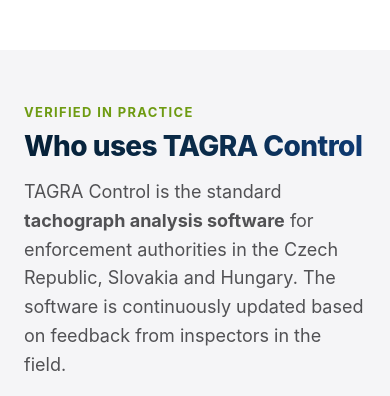
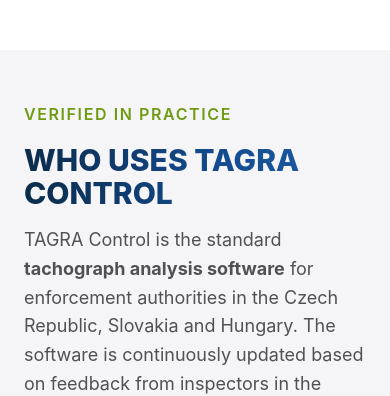
Before and after one commit to LiorD78/tagra-eu, a plain HTML site: page enforcement/index.html in a window 390 px wide. Shown: the part 2354-2750 px from the top of the page. Drawn offline with Linux system fonts and the light colour scheme.

Commit message:
style: adopt TRUCKMALL heading styles site-wide (UPPERCASE + brighter gradient)
User requested unification of TAGRA heading style with the matching
TRUCKMALL.cz product pages, which use a more vivid 3-stop blue gradient
and UPPERCASE headings — and the same 0.1em-tracked green eyebrow.

Heading (.section-h2):
  - font-size: 36px (30px below 768px)
  - font-weight: 800
  - text-transform: uppercase
  - gradient: linear-gradient(90deg, #0b2c4a 0%, #134a8e 55%, #1f5fa6 100%)
    (brighter mid-blue than the previous #052037→#0e3a73 ramp)
  - -webkit-background-clip: text → transparent fill

Eyebrow (.section-label):
  - font-size: 16px (was 13px)
  - font-weight: 600 (was 700)
  - color: var(--green-brand, #6E9B12)
  - letter-spacing: 0.1em, uppercase

Tokens (--blue-dark, --blue-mid, --blue-light, --green-brand) are
already defined in every page's :root, so the rules use them with
literal fallbacks for safety.

Cache buster bumped to ?v=20260513o.

```diff
--- a/enforcement/index.html
+++ b/enforcement/index.html
@@ -154,8 +154,25 @@
     .section--gray { background: #f5f5f7; }
     .section--blue { background: #eaf3f8; }
     @media (max-width: 768px) { .section { padding: 52px 0; } }
-    .section-label { font-size: 13px; font-weight: 700; letter-spacing: .1em; text-transform: uppercase; color: var(--green-brand); margin-bottom: 8px; display: block; }
-    .section-h2 { font-size: clamp(28px,3.5vw,40px); font-weight: 800; line-height: 1.1; background: linear-gradient(90deg,#052037,var(--blue-dark) 55%,#0e3a73); -webkit-background-clip: text; -webkit-text-fill-color: transparent; background-clip: text; display: inline-block; margin-bottom: 16px; }
+    .section-label {
+      font-size: 16px; font-weight: 600; letter-spacing: 0.1em;
+      text-transform: uppercase; color: var(--green-brand, #6E9B12);
+      margin-bottom: 12px; display: block;
+    }
+    .section-h2 {
+      font-size: 36px; font-weight: 800;
+      line-height: 1.1; letter-spacing: 0;
+      text-transform: uppercase;
+      color: var(--blue-mid, #134a8e);
+      background: linear-gradient(90deg, var(--blue-dark, #0b2c4a) 0%, var(--blue-mid, #134a8e) 55%, var(--blue-light, #1f5fa6) 100%);
+      -webkit-background-clip: text; background-clip: text;
+      -webkit-text-fill-color: transparent;
+      display: inline-block; max-width: 100%; margin-bottom: 14px;
+      padding: 0.12em 0.15em 0.08em 0;
+    }
+    @media (max-width: 768px) {
+      .section-h2 { font-size: 30px; }
+    }
     .section-intro { font-size: 18px; color: #515154; max-width: 680px; line-height: 1.6; margin-bottom: 8px; }
     .g2 { display: grid; grid-template-columns: 1fr 1fr; gap: 60px; align-items: center; }
     .g2.top { align-items: start; }
@@ -198,8 +215,8 @@
 }
 </script>
   <link rel="stylesheet" href="/assets/css/main.css?v=20260513e">
-  <link rel="stylesheet" href="/assets/css/nav.css?v=20260513j">
-  <script src="/assets/js/nav.js?v=20260513j" defer></script>
+  <link rel="stylesheet" href="/assets/css/nav.css?v=20260513o">
+  <script src="/assets/js/nav.js?v=20260513o" defer></script>
   <link rel="stylesheet" href="/assets/css/footer.css?v=20260513d">
 </head>
 <body>
```
Also changed, not shown: articles/digital-tachograph-symbols/index.html (+2 -2 lines), articles/how-to-download-evaluate-archive-tachograph-data/index.html (+2 -2 lines), articles/index.html (+2 -2 lines), articles/tachographs-for-vans-new-obligation-july-2026/index.html (+2 -2 lines), articles/who-must-evaluate-tachograph-data-2026/index.html (+2 -2 lines), contact/index.html (+2 -2 lines), driver/index.html (+2 -2 lines), enforcement/de/index.html (+21 -4 lines), enforcement/gr/index.html (+21 -4 lines), enforcement/pl/index.html (+21 -4 lines), faq/index.html (+2 -2 lines), fleet/index.html (+2 -2 lines), for-whom/index.html (+2 -2 lines), how-it-works/index.html (+2 -2 lines), 2 more files.
